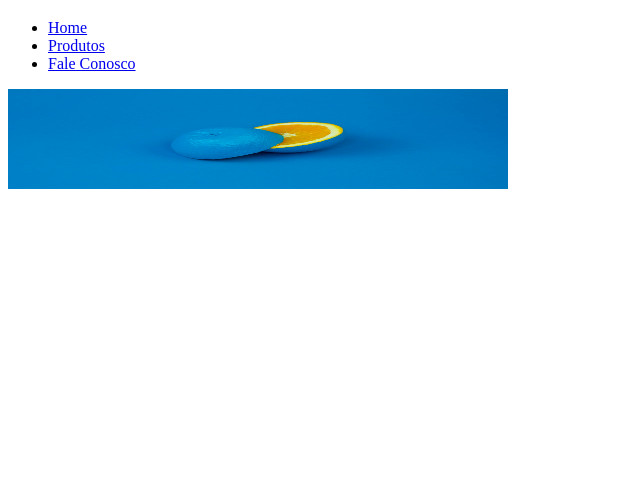
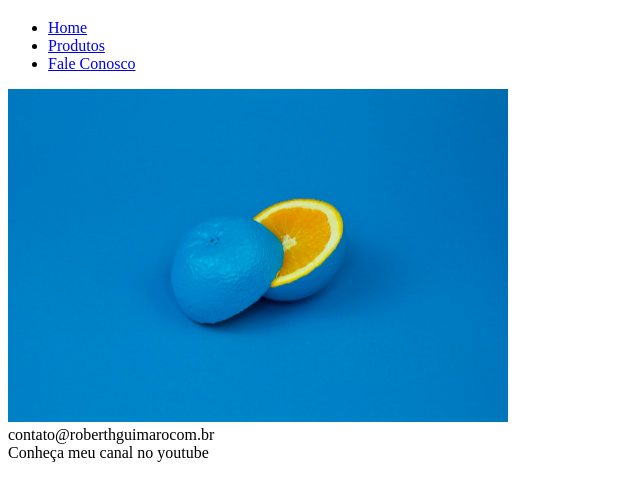
Before and after one commit to RoberthGuimaro/Devaria-HTML, a plain HTML site: page index.html in a window 1280 px wide. Shown: the part 61-562 px from the top of the page, without its empty margins (0-640 px from the left). Drawn offline with Linux system fonts and the light colour scheme.

Commit message:
Insert_Footer_Changed_Width_Image_Main

```diff
--- a/index.html
+++ b/index.html
@@ -20,8 +20,14 @@
         <main>
             <section>
                 <img src="Image/fotoAzulLaranja.jpg"
-                width="500" height="100" alt="Devaria Olaá Mundo">
+                width="500" alt="Devaria Olaá Mundo">
             </section>
         </main>
+        <footer>
+            <section>
+                <span>contato@roberthguimarocom.br</span> <br />
+                <span>Conheça meu canal no youtube</span>
+            </section>
+        </footer>
     </body>
 </html>
```
